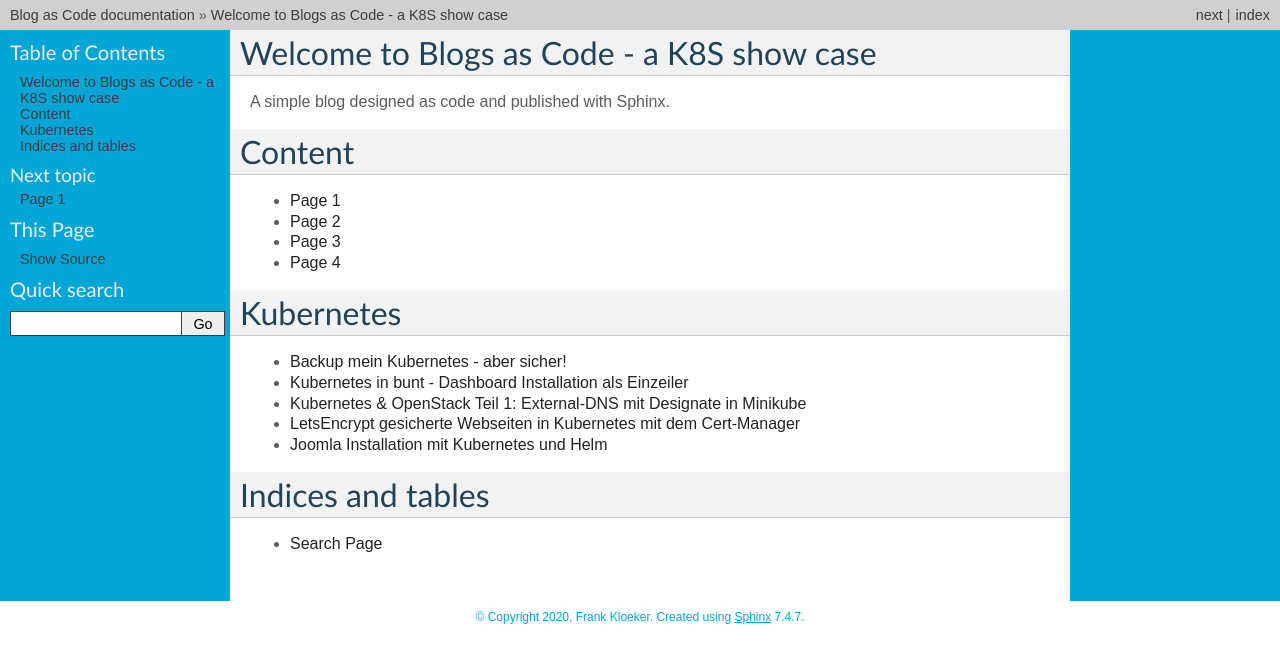
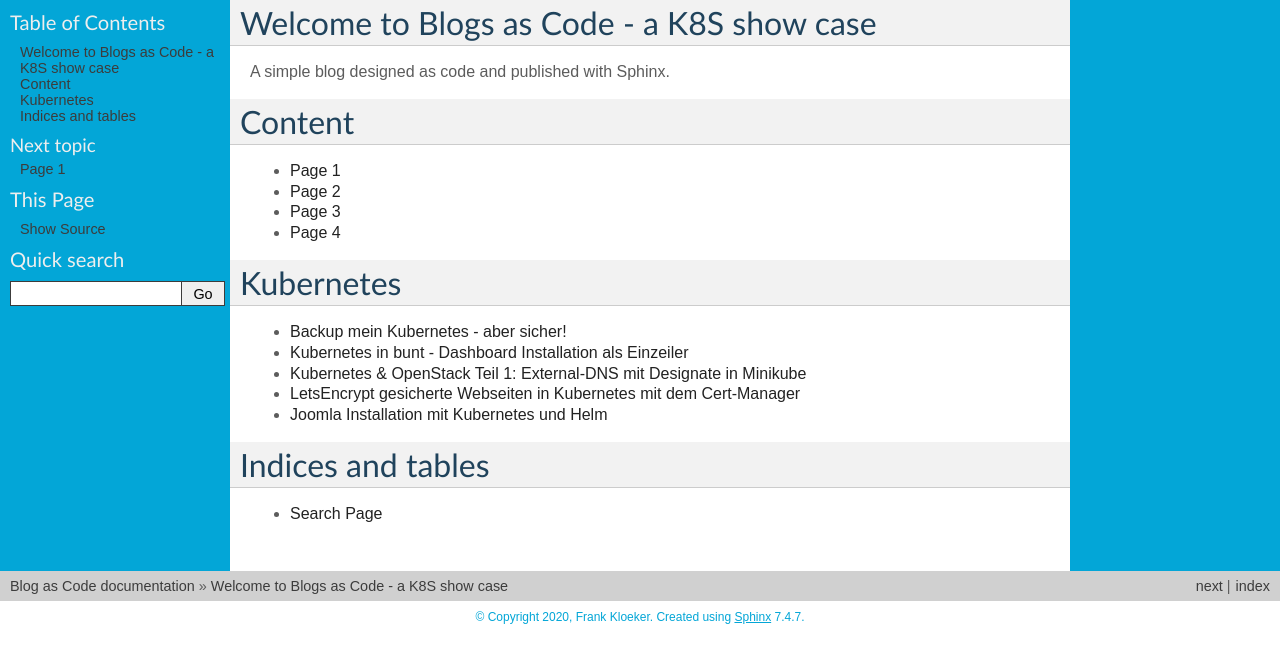
Before and after one commit to pepov/k8sblog, a Sphinx documentation site: the page built from source/index.rst, in a window 1280 px wide. Shown: the top 663 px of the page. Built offline with Sphinx 7.4.7, drawn with Linux system fonts in a browser that asks for light colours.

Commit message:
test layout

```diff
--- a/source/_templates/layout.html
+++ b/source/_templates/layout.html
@@ -7,6 +7,6 @@
 <div class="sharethis-inline-share-buttons"></div>
 {{ super() }}
 {% endblock %}
-{% block relbar2 %}
-<div width="330px"></div>
+{% block relbar1 %}
+<div width="380px"></div>
 {% endblock %}
```
